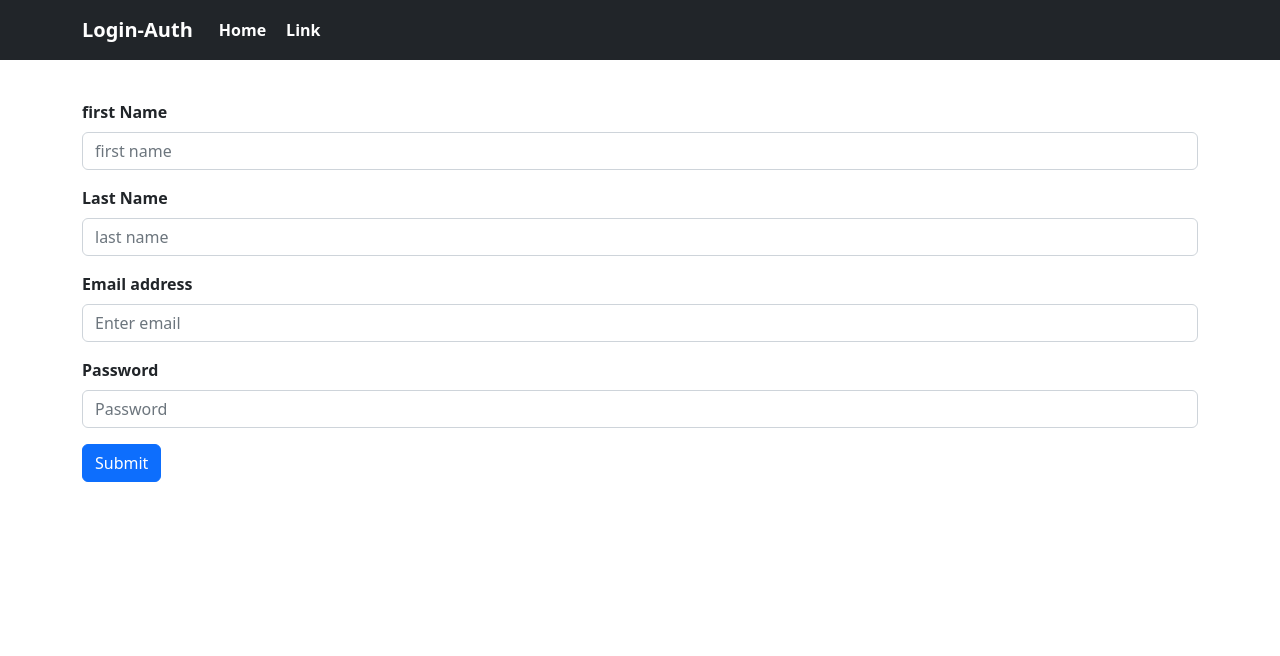
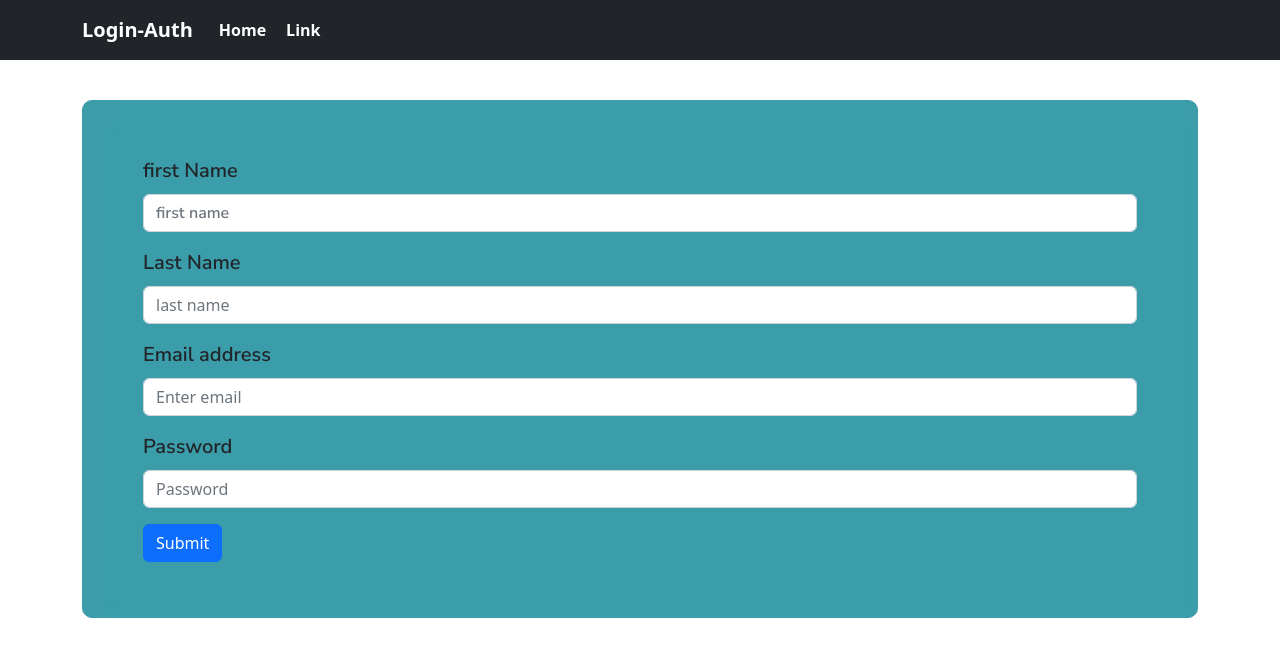
Before and after one commit to dev7417/firebase-authentication, a React (Create React App) app: page / in a window 1280 px wide. Shown: the top 656 px of the page. Built offline with nearby package versions, Linux system fonts and the light colour scheme.

Commit message:
signup form

```diff
--- a/public/index.html
+++ b/public/index.html
@@ -1,15 +1,19 @@
 <!DOCTYPE html>
 <html lang="en">
+
 <head>
   <meta charset="utf-8" />
   <link rel="icon" href="%PUBLIC_URL%/favicon.ico" />
   <meta name="viewport" content="width=device-width, initial-scale=1" />
   <meta name="theme-color" content="#000000" />
-    <meta
-      name="description"
-      content="Web site created using create-react-app"
-    />
+  <meta name="description" content="Web site created using create-react-app" />
   <link rel="apple-touch-icon" href="%PUBLIC_URL%/logo192.png" />
+  <link rel="preconnect" href="https://fonts.googleapis.com">
+  <link rel="preconnect" href="https://fonts.gstatic.com" crossorigin>
+  <link href="https://fonts.googleapis.com/css2?family=Nunito+Sans:wght@600&display=swap" rel="stylesheet">
+  <link rel="preconnect" href="https://fonts.googleapis.com">
+  <link rel="preconnect" href="https://fonts.gstatic.com" crossorigin>
+  <link href="https://fonts.googleapis.com/css2?family=Nunito+Sans:wght@600&display=swap" rel="stylesheet">
   <!--
       manifest.json provides metadata used when your web app is installed on a
       user's mobile device or desktop. See https://developers.google.com/web/fundamentals/web-app-manifest/
@@ -26,6 +30,7 @@
     -->
   <title>React App</title>
 </head>
+
 <body>
   <noscript>You need to enable JavaScript to run this app.</noscript>
   <div id="root"></div>
@@ -40,4 +45,5 @@
       To create a production bundle, use `npm run build` or `yarn build`.
     -->
 </body>
+
 </html>
--- a/src/App.js
+++ b/src/App.js
@@ -3,6 +3,7 @@ import Header from './Components/Header';
 import 'bootstrap/dist/css/bootstrap.min.css';
 import { BrowserRouter, Routes, Route } from 'react-router-dom'
 import Contactform from './Components/Contactform';
+import Login from './Components/Login';
 
 function App() {
   return (
@@ -11,9 +12,9 @@ function App() {
       <BrowserRouter>
         <Header />
         <Routes>
-          <Route path='/' element={<Contactform />}>
-            {/* <Route path='contact' element={</>} /> */}
-          </Route>
+          <Route path='/' element={<Contactform />}/>
+            <Route path='/login' element={<Login/>} />
+
         </Routes>
       </BrowserRouter>
 
--- a/src/Components/Contactform.js
+++ b/src/Components/Contactform.js
@@ -2,32 +2,48 @@ import React from 'react'
 import Button from 'react-bootstrap/Button';
 import Form from 'react-bootstrap/Form';
 import './contactForm.css'
+import { useState } from 'react';
 
 export default function Contactform() {
+  const [fName, setFName] = useState();
+  const [lName, setLName] = useState();
+  const [email, setEmail]  = useState();
+  const [password, setPassword] = useState();
+
+
+  const handleOnSubmit=(e)=>{
+    e.preventDefault();
+    console.log(fName,lName,email,password)
+
+  }
+
   return (
     <div className='container'>
       <div className='main-form'>
-        <Form>
-          <Form.Group className="mb-3" controlId="formBasicPassword">
-            <Form.Label style={{ fontWeight: 'bold' }}>first Name</Form.Label>
-            <Form.Control type="text" placeholder="first name" />
+        <div className='sec-form'>
+        <Form  onSubmit={handleOnSubmit}>
+          <Form.Group className="mb-3">
+            <Form.Label style={{ fontWeight: 'bold', fontSize: '20px', fontFamily:'Nunito Sans' }}>first Name</Form.Label>
+            <Form.Control type="text" placeholder="first name" style={{fontFamily:'Nunito Sans'}} onChange={(e)=>setFName(e.target.value)}/>
           </Form.Group>
-          <Form.Group className="mb-3" controlId="formBasicPassword">
-            <Form.Label style={{ fontWeight: 'bold' }}>Last Name</Form.Label>
-            <Form.Control type="text" placeholder="last name" />
+          <Form.Group className="mb-3">
+            <Form.Label style={{ fontWeight: 'bold', fontSize: '20px', fontFamily:'Nunito Sans' }}>Last Name</Form.Label>
+            <Form.Control type="text" placeholder="last name" onChange={(e)=>setLName(e.target.value)} />
           </Form.Group>
-          <Form.Group className="mb-3" controlId="formBasicEmail">
-            <Form.Label style={{ fontWeight: 'bold' }}>Email address</Form.Label>
-            <Form.Control type="email" placeholder="Enter email" />
+          <Form.Group className="mb-3">
+            <Form.Label style={{ fontWeight: 'bold', fontSize:'20px', fontFamily:'Nunito Sans' }}>Email address</Form.Label>
+            <Form.Control type="email" placeholder="Enter email" onChange={(e)=>setEmail(e.target.value)}/>
           </Form.Group>
-          <Form.Group className="mb-3" controlId="formBasicPassword">
-            <Form.Label style={{ fontWeight: 'bold' }}>Password</Form.Label>
-            <Form.Control type="password" placeholder="Password" />
+          <Form.Group className="mb-3">
+            <Form.Label style={{ fontWeight: 'bold', fontSize:'20px', fontFamily:'Nunito Sans' }}>Password</Form.Label>
+            <Form.Control type="password" placeholder="Password" onChange={(e)=>setPassword(e.target.value)}/>
           </Form.Group>
           <Button variant="primary" type="submit">
             Submit
           </Button>
         </Form>
+        </div>
+
       </div>
     </div>
   )
--- a/src/Components/Header.js
+++ b/src/Components/Header.js
@@ -2,7 +2,6 @@ import React from 'react'
 import Container from 'react-bootstrap/Container';
 import Nav from 'react-bootstrap/Nav';
 import Navbar from 'react-bootstrap/Navbar';
-import NavDropdown from 'react-bootstrap/NavDropdown';
 import { NavLink, Outlet } from 'react-router-dom';
 import '../App.css'
 
@@ -10,16 +9,14 @@ import '../App.css'
 export default function Header() {
   return (
     <>
-
       <Navbar bg="dark" expand="lg" className='navbar'>
         <Container>
-          <Navbar.Brand href="#home" style={{ color: '#fff', fontWeight: 'bold' }}>Login-Auth</Navbar.Brand>
+          <Navbar.Brand href="/" style={{ color: '#fff', fontWeight: 'bold' }}>Login-Auth</Navbar.Brand>
           <Navbar.Toggle aria-controls="basic-navbar-nav" />
           <Navbar.Collapse id="basic-navbar-nav">
             <Nav className="me-auto">
               <NavLink to="#home" style={{ color: '#fff', textDecoration: 'none', fontWeight: 'bold' }} className='link'>Home</NavLink>
-              <NavLink to="" style={{ color: '#fff', textDecoration: 'none', fontWeight: 'bold' }} className='link'>Link</NavLink>
-
+              <NavLink to="/login" style={{ color: '#fff', textDecoration: 'none', fontWeight: 'bold' }} className='link'>Link</NavLink>
             </Nav>
           </Navbar.Collapse>
         </Container>
--- /dev/null
+++ b/src/Components/Login.js
@@ -0,0 +1,41 @@
+import React from 'react'
+import Button from 'react-bootstrap/Button';
+import Form from 'react-bootstrap/Form';
+import './contactForm.css'
+
+export default function Login() {
+    return (
+        <>
+        <div className='container'>
+            <div className='login-form'>
+                <div className='m-form'>
+                <Form>
+                <Form.Group className="mb-3" controlId="formBasicEmail">
+                    <Form.Label>Email address</Form.Label>
+                    <Form.Control type="email" placeholder="Enter email" />
+                    <Form.Text className="text-muted">
+                        We'll never share your email with anyone else.
+                    </Form.Text>
+                </Form.Group>
+
+                <Form.Group className="mb-3" controlId="formBasicPassword">
+                    <Form.Label>Password</Form.Label>
+                    <Form.Control type="password" placeholder="Password" />
+                </Form.Group>
+                <Form.Group className="mb-3" controlId="formBasicCheckbox">
+                    <Form.Check type="checkbox" label="Check me out" />
+                </Form.Group>
+                <Button variant="primary" type="submit">
+                    Submit
+                </Button>
+            </Form>
+                </div>
+
+            </div>
+
+        </div>
+
+
+        </>
+    )
+}
--- a/src/Components/contactForm.css
+++ b/src/Components/contactForm.css
@@ -11,4 +11,15 @@
     width: 100%;
     height: 100%;
     margin-top: 40px;
+    border: 1px solid rgb(60, 157, 170);
+    border-radius: 10px;
+    background-color:  rgb(60, 157, 170);
+    box-shadow: 10px 10px 4px 16px rgba(60,157,170,0.43) inset;
+    -webkit-box-shadow: 10px 10px 4px 16px rgba(60,157,170,0.43) inset;
+    -moz-box-shadow: 10px 10px 4px 16px rgba(60,157,170,0.43) inset;
 }
+.main-form .sec-form{
+    padding: 55px 60px;
+}
+
+/* Css for login form starts here */
```
Lines whose indentation alone changed are shown as unchanged.
